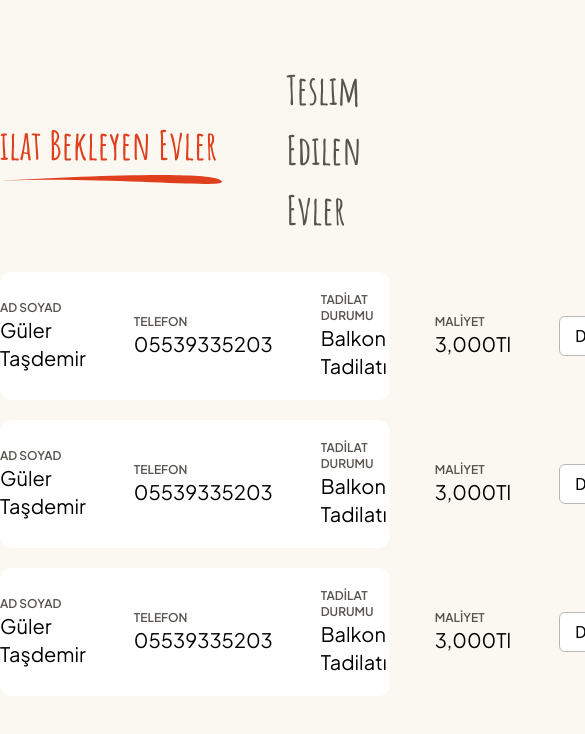
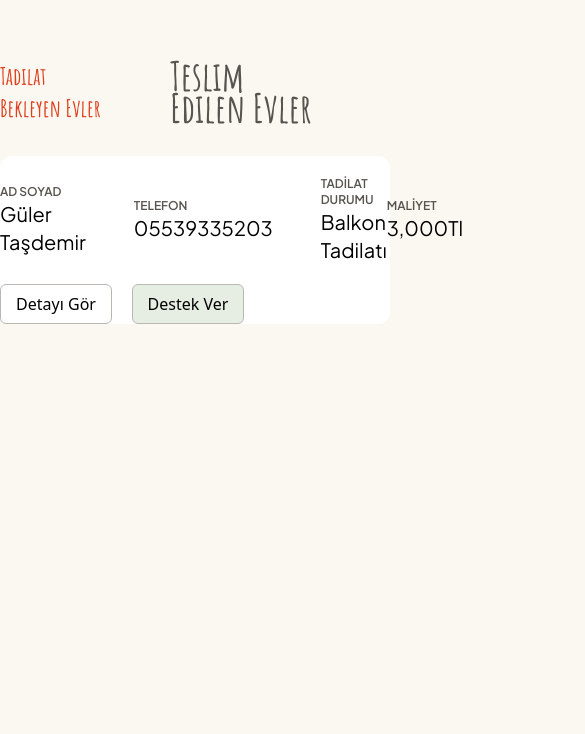
Before and after one commit to muslumdogan01/sosyal-yardim, a Next.js app: page / in a window 390 px wide. Shown: the part 2887-3621 px from the top of the page, 585 px wide, since content can reach past the window. After the commit the page ends 3423 px from the top, so only its background shows below. Built offline with nearby package versions, Linux system fonts and the light colour scheme.

Commit message:
some mobile fix

```diff
--- a/components/alteration.js
+++ b/components/alteration.js
@@ -6,7 +6,7 @@ export default function Alteration() {
    const router = useRouter()
   return (
 <>
-<div className='bg-white flex justify-evenly rounded-xl mb-5'>
+<div className='bg-white flex justify-evenly md:flex-row flex-col  rounded-xl mb-5'>
         <div className='flex items-center py-5'>
         <Image src="/gallery2.png" width={60} height={60} />
        <div className='flex flex-col'>
@@ -21,7 +21,7 @@ export default function Alteration() {
           <p className='font-jakarta font-semibold text-xs text-[#57544F]'>TADİLAT DURUMU</p>
           <p className='font-jakarta font-normal text-xl text-black'>Balkon Tadilatı</p>
        </div>
-       <div className='flex flex-col px-12'>
+       <div className='flex flex-col md:px-12'>
           <p className='font-jakarta font-semibold text-xs text-[#57544F]'>MALİYET</p>
           <p className='font-jakarta font-normal text-xl text-black '>3,000Tl</p>
        </div>
@@ -34,7 +34,7 @@ export default function Alteration() {
 
         </div>
     </div>
-<div className='bg-white flex justify-evenly rounded-xl mb-5'>
+{/* <div className='bg-white flex md:flex-row flex-col justify-evenly rounded-xl mb-5'>
         <div className='flex items-center py-5'>
         <Image src="/gallery2.png" width={60} height={60} />
        <div className='flex flex-col'>
@@ -60,7 +60,7 @@ export default function Alteration() {
 
         </div>
     </div>
-<div className='bg-white flex justify-evenly rounded-xl mb-5'>
+<div className='bg-white md:flex-row flex-col  flex justify-evenly rounded-xl mb-5'>
         <div className='flex items-center py-5'>
         <Image src="/gallery2.png" width={60} height={60} />
        <div className='flex flex-col'>
@@ -85,7 +85,7 @@ export default function Alteration() {
           <button className='bg-[#E6EEE3] border border-[#BBB8B3] rounded-md w-28 h-10 '>Destek Ver</button>
 
         </div>
-    </div>
+    </div> */}
 </>
   )
 }
--- a/pages/index.js
+++ b/pages/index.js
@@ -43,12 +43,12 @@ export default function Home() {
               onClick={changeHomes}
               className={
                 showHomes
-                  ? `mr-16 cursor-pointer font-amatic font-bold text-[40px] text-headerColor `
-                  : `mr-16 cursor-pointer font-amatic font-bold text-[40px] text-[#57544F] `
+                  ? `mr-16 cursor-pointer font-amatic font-bold text-2xl md:text-[40px] text-headerColor `
+                  : `mr-16 cursor-pointer font-amatic font-bold text-2xl  md:text-[40px] text-[#57544F] `
               }
             >
               Tadilat Bekleyen Evler
-              <span className="fill-[#E03F1E]"><Icon name="line" /></span>
+              <span className="fill-[#E03F1E] md:visible hidden"><Icon name="line" /></span>
             </h1>
 
 
@@ -57,8 +57,8 @@ export default function Home() {
               onClick={changeHomes}
               className={
                 !showHomes
-                  ? `mr-16 cursor-pointer font-amatic font-bold text-[40px]  text-headerColor `
-                  : `mr-16 cursor-pointer font-amatic font-bold text-[40px] text-[#57544F] `
+                  ? `mr-16 cursor-pointer font-amatic font-bold text-2xl  text-[40px]  text-headerColor `
+                  : `mr-16 cursor-pointer font-amatic font-bold text-2xl  text-[40px] text-[#57544F] `
               }
             >
               Teslim Edilen Evler
```
